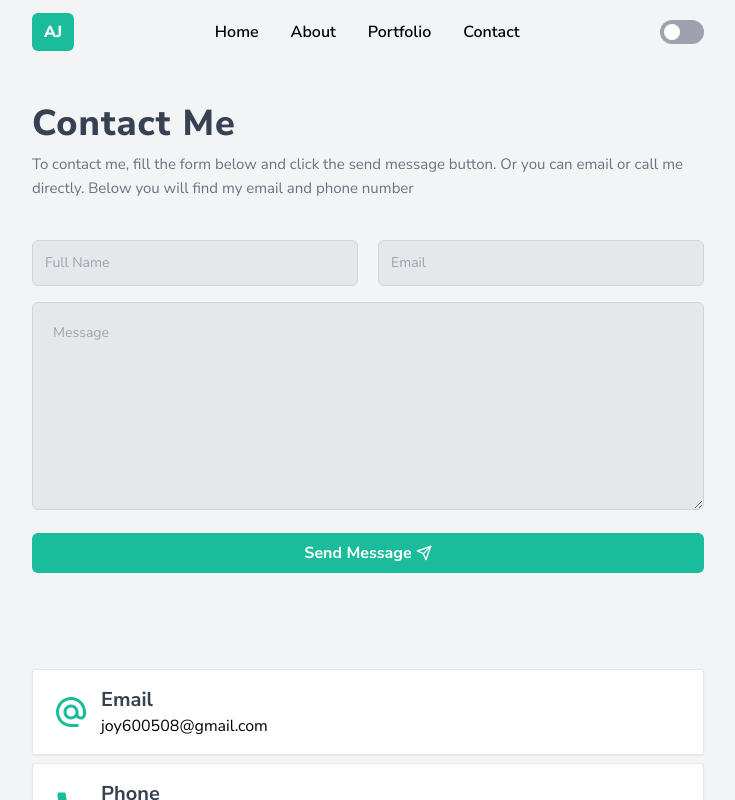
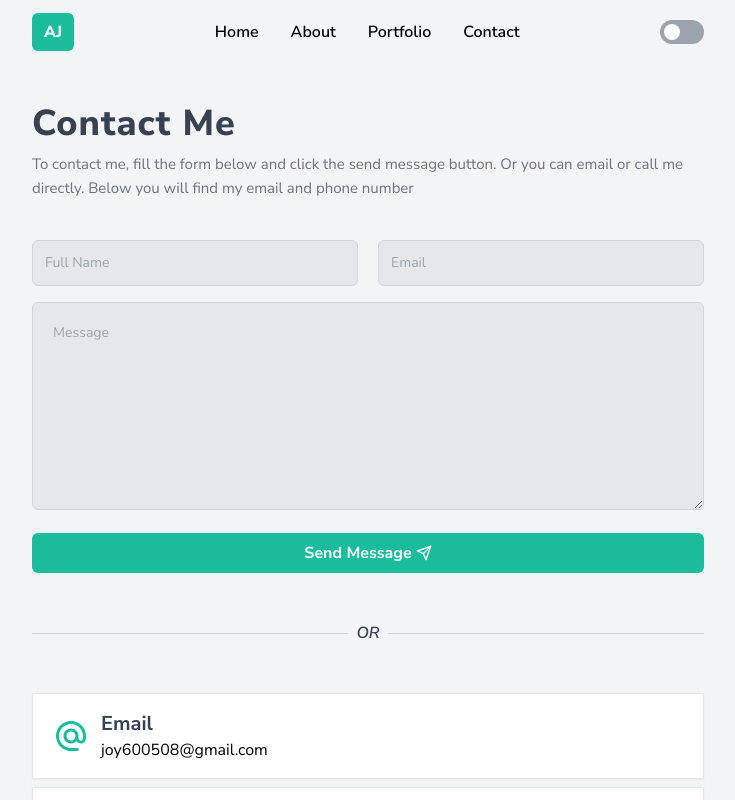
Before and after one commit to Anirbandasjoy/TechCanvas, a React (Vite) app: page /contact in a window 1280 px wide. Shown: the top 800 px of the page, without its empty margins (272-1007 px from the left). Built offline with nearby package versions, Linux system fonts and the light colour scheme.

Commit message:
added line brack contact secttion

```diff
--- a/src/pages/Contact/Contact.tsx
+++ b/src/pages/Contact/Contact.tsx
@@ -31,12 +31,6 @@ const Contact = () => {
         <form className="space-y-4" onSubmit={handleMessage}>
           <div className="flex items-center flex-col sm:flex-row gap-5">
             <div className="flex flex-col gap-1 w-full">
-              {/* <label
-                className="text-sm text-gray-400 dark:text-gray-300 font-bold"
-                htmlFor="fullName"
-              >
-                Full Name
-              </label> */}
               <input
                 type="text"
                 name="fullName"
@@ -46,12 +40,6 @@ const Contact = () => {
               />
             </div>
             <div className="flex flex-col gap-1 w-full">
-              {/* <label
-                className="text-sm text-gray-400 dark:text-gray-300 font-bold"
-                htmlFor="email"
-              >
-                Email
-              </label> */}
               <input
                 type="text"
                 name="email"
@@ -78,8 +66,14 @@ const Contact = () => {
           </button>
         </form>
       </div>
-
-      <div className="mt-24">
+      <div className="my-10 sm:my-12 flex items-center gap-2">
+        <div className="w-full h-[1px] bg-gray-300 dark:bg-gray-700"></div>
+        <h1 className="dark:text-gray-300 text-gray-700 italic font-semibold">
+          OR
+        </h1>
+        <div className="w-full h-[1px] bg-gray-300 dark:bg-gray-700"></div>
+      </div>
+      <div className="">
         <ContactCards />
       </div>
     </div>
```
